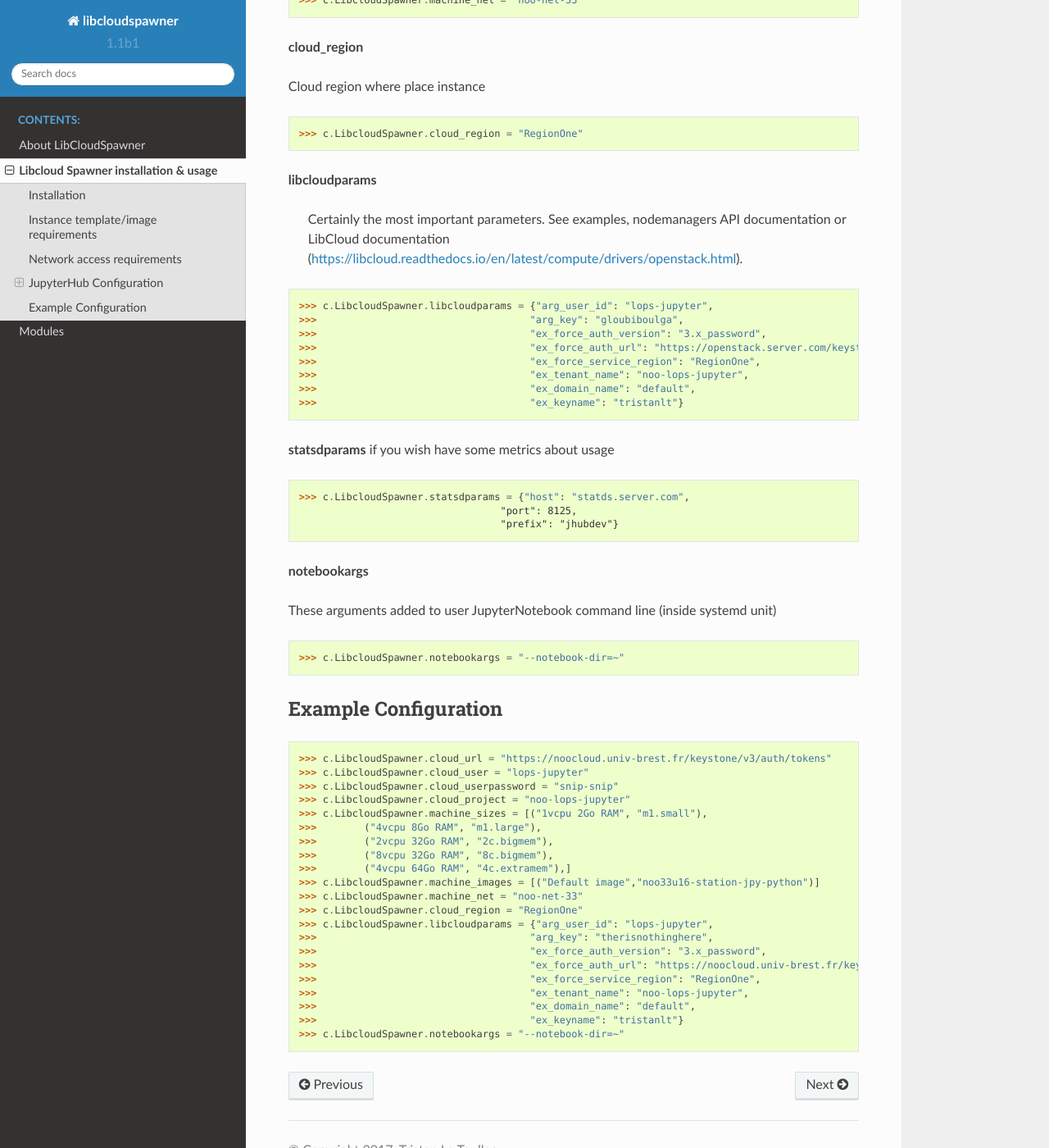
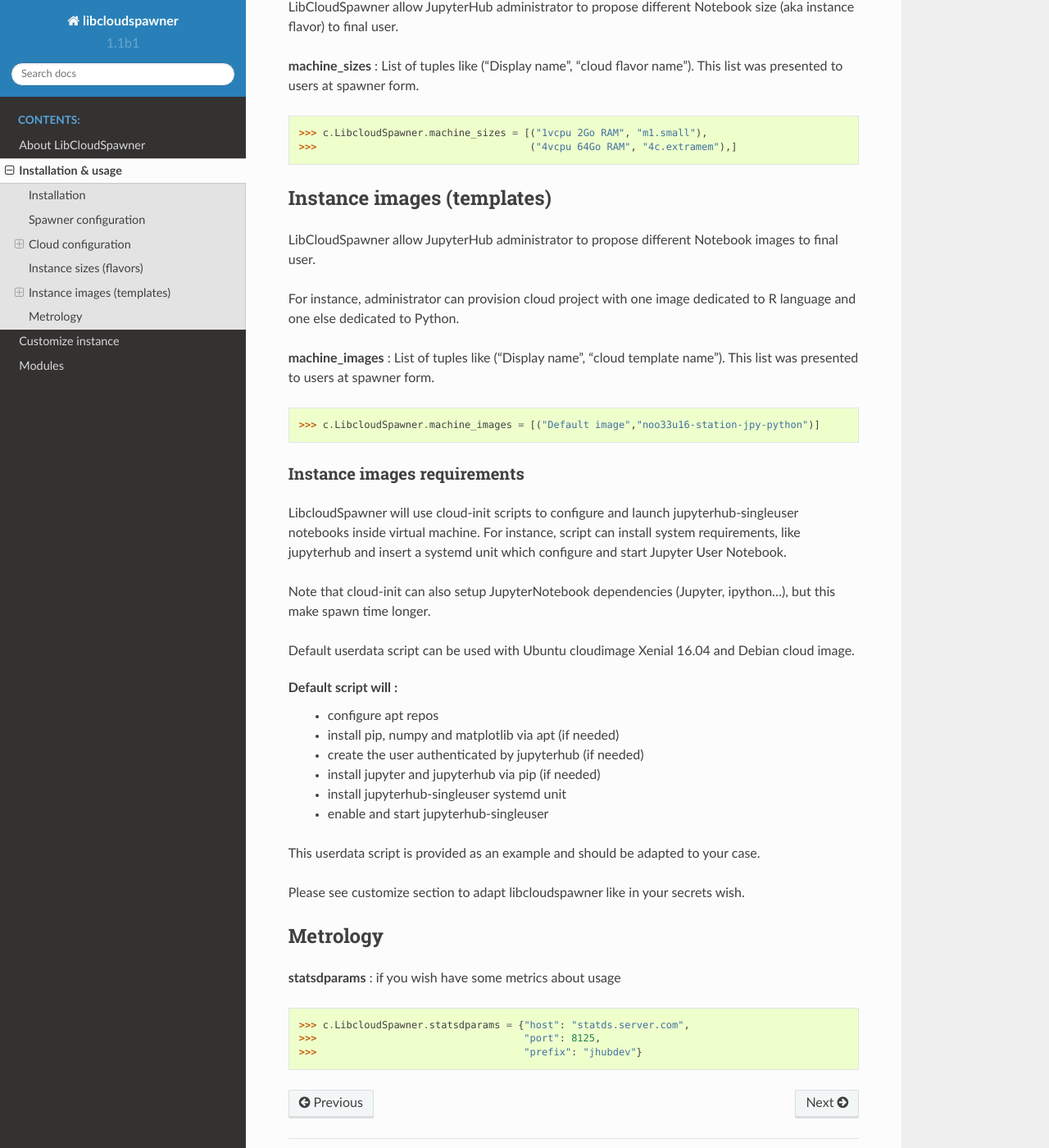
Before and after one commit to jupytercloud-project/jupyterhub-libcloudspawner, a Sphinx documentation site: the page built from doc/source/install.rst, in a window 1280 px wide and 1400 px high, scrolled down 2153 px. Shown: the whole window at 82% size. Built offline with Sphinx 7.4.7 and the Read the Docs theme 2.0.0, drawn with Linux system fonts in a browser that asks for light colours; some of the changed text lies outside the part shown.

Commit message:
Documentation in progress...

```diff
--- a/doc/source/about.rst
+++ b/doc/source/about.rst
@@ -1,14 +1,12 @@
 About LibCloudSpawner
 =====================
 
-LibcloudSpawner is a JupyterHub Spawner, it allow JupyterHub to deploy users notebooks inside cloud instance. One instance, one user.
+LibcloudSpawner is a JupyterHub Spawner, it allow JupyterHub to launch users notebooks inside cloud instance. One instance, one user.
 
-LibcloudSpawner is based on Apache Libcloud, Apache LibCloud provide an abstraction API for a lot of cloud provider. By the way, LibcloudSpawner will support OpenStack, Google Cloud Engine, Amazone AWS or CloudStack...
+LibcloudSpawner is based on Apache Libcloud, Apache LibCloud provide an abstraction API for a lot of cloud providers. By the way, LibcloudSpawner will support OpenStack, Google Cloud Engine, Amazon AWS or CloudStack...
 
 .. note::
 	For the moment, OpenStack is the only supported cloud provider. More cloud provider coming soon...
-
-
 
 .. image:: _static/general-usage.png
    :width: 600px
--- /dev/null
+++ b/doc/source/custom.rst
@@ -0,0 +1,79 @@
+Customize instance
+==================
+
+Here some informations about tunning and tweaking libcloudspawner.
+
+Best (in term of spawn time) is to customize instances images used by JupyterHub. But certain operations must be execute at instanciation time bu userdata script.
+
+Note that you can use vendor generics cloud images but JupyterHub requirements should be installs at instance startup. For final users, startup should take a while (depending on your cloud provider).
+
+Provide a custom userdata script
+--------------------------------
+
+Userdata scripts configure instance at first boot to configure and launch notebooks.
+
+LibcloudSpawner search Jinja2 template of userdata script inside a Python module.
+
+LibcloudSpawner will search templates inside **data** folder of the module designed by **spawner_conf.userdata_template_module** configuration.
+
+This module should be in JupyterHub's Python PYTHONPATH.
+
+>>> c.spawner_conf.userdata_template_module = 'acmejhubcustoms'
+
+Inside this **data** folder, LibcloudSpawner search for template designed by **spawner_conf.userdata_template_name**.
+
+>>> c.spawner_conf.userdata_template_name = 'acme-userdata.yaml.j2'
+
+Create your module
+++++++++++++++++++
+
+>>> mkdir acmejhubcustoms
+>>> touch acmejhubcustoms/__init__.py
+>>> mkdir acmejhubcustoms/data
+
+.. note:
+	Keep this module inside JupyterHub path.
+
+Create your first userdata Jinja2 template
+++++++++++++++++++++++++++++++++++++++++++
+
+Your template will receive some informations from LibcloudSpawner :
+ - jhub_env (dict) : Environnements variables from JupyterHub
+ - user (string) : Authenticated user name
+ - notebookargs (string) : from JupyterHub configuration
+ - user_options_from_form (dict) : Selected options from final user
+
+This simplest userdata template we can write ( name : _acmejhubcustoms/data/jhub.sh.j2_ )
+(implies JupyterHub was already installed on template image and authenticated user exist on instance)
+
+.. code-block:: bash
+
+	#!/bin/bash
+	# Create systemd service
+	cat <<EOF> /etc/default/jupyter
+	{% for key, value in jhub_env.items() %}
+	{{key}}={{value}}
+	{% endfor %}
+	EOF
+
+	# Search pre-installed jupyterhub
+	JHUB_SINGLEUSER=`/usr/bin/which jupyterhub-singleuser`
+
+	# Create system service
+	cat <<EOF > /etc/systemd/system/jupyterhub-singleuser.service
+	[Unit]
+	Description=JupyterHub-singleuser instance
+
+	[Service]
+	User={{ user }}
+	EnvironmentFile=/etc/default/jupyter
+	ExecStart=${JHUB_SINGLEUSER} --port=8000 --ip=0.0.0.0 {{ notebookargs }} \$@
+	[Install]
+	WantedBy=multi-user.target
+	EOF
+
+	# Reload systemd commands
+	# Start and enable service
+	systemctl daemon-reload
+	systemctl restart jupyterhub-singleuser.service
+	systemctl enable jupyterhub-singleuser.service
--- a/doc/source/index.rst
+++ b/doc/source/index.rst
@@ -12,6 +12,7 @@
 
    about
    install
+   custom
 
    api/modules
 
--- a/doc/source/install.rst
+++ b/doc/source/install.rst
@@ -1,94 +1,52 @@
-Libcloud Spawner installation & usage
-=====================================
+Installation & usage
+====================
 
-This documentation show how to user LibcloudSpawner with Jupyter Hub. In this example, we used OpenStack cloud manager, which is, at this time, the only supported Manager.
+This documentation explain how to use LibcloudSpawner with Jupyter Hub. In this example, we used OpenStack cloud manager, which is, at this time, the only supported Manager.
 
 Installation
 ------------
 
 Since JupyterHub LibCloudSpawner wasn't publish on Pypi you must pip it directly from Github.
 
->>> virtualenv -p python3 jupyterhub_oncloud
->>> source jupyterhub_oncloud/bin/activate
->>> pip install jupyterhub
+>>> pip install apache-libcloud
+>>> pip install Jinja2
 >>> pip install git+https://github.com/tristanlt/jupyter-libcloudspawner
 
-Instance template/image requirements
-------------------------------------
+Spawner configuration
+---------------------
 
-Libcloud will use a cloud-init script inserted at instance creation time, this script insert a systemd unit which configurer and start Jupyter User Notebook.
+First, configure LibcloudSpawner as your spawner in Jupyterhub configuration file.
 
-Note that cloud-init can also setup JupyterNotebook dependencies (Jupyter, ipython...), but this make spawn time longer.
+>>> c.JupyterHub.spawner_class = 'libcloudspawner.spawner.LibcloudSpawner'
 
-Templates should have :
+Cloud configuration
+-------------------
 
- - Systemd init
- - Jupyter Python package
- - Same users as the JupyterHub server (or auth)
+LibcloudSpawner will create, poll and destroy instance. It need some informations depending to your cloud provider. See examples, nodemanagers API documentation or LibCloud documentation (https://libcloud.readthedocs.io/en/latest/compute/drivers/openstack.html).
 
-Network access requirements
----------------------------
+Cloud parameters
+++++++++++++++++
 
-JupyterHub server and JupyterNotebooks nodes will communicate on port 8000. Real users will not have any contact directly with cloud nodes.
+For instance, in this case, the cloud provider is an OpenStack cloud. Login and password of the user which manage instance are lops-jupyter and gloubiboulga. Authentication handshake used Keystone v3 method and domain name is 'default'. Instances will be create in RegionOne.
 
-In Access Groups or firewall, be sure JupyterHub server access nodes on port 8000.
+**cloud_url** : Endpoint where connect to cloud provider
 
-Common case is to configure your JupyterHub and JupyterNotebooks nodes on the same private network, and associate flotting IP address to Hub.
+>>> c.LibcloudSpawner.cloud_url = "https://noocloud.univ-brest.fr/keystone/v3/auth/tokens"
+
+**cloud_user** : Cloud user which create and destroy instances
+
+>>> c.LibcloudSpawner.cloud_user = "lops-jupyter"
+
+**cloud_userpassword** : Cloud user password
+
+>>> c.LibcloudSpawner.cloud_userpassword = "sha1ooYeivai2oohaux8"
+
+**cloud_project** : Project/tenant which own notebook instances
+
+>>> c.LibcloudSpawner.cloud_project = "noo-lops-jupyter"
 
 
-JupyterHub Configuration
-------------------------
-
-You need some informations about your Cloud Environnement :
-
-- Informations about your cloud tenant
-   - Username
-   - Password
-   - Tenant/project name
-   - Tenant Network name (this network must be accessible from hub)
-   - Which Region to use
-   - Auth mode (see LibCloud docuementation or examples)
-- Information about notebook node templates
-   - Name(s) of template(s)
-- Informations about allowed flavors
-   - Name(s) of flavor(s)
-
-JupyterHub spawner is configured inside JupyterHub global configuration.
-
-Machine sizes (flavors)
-+++++++++++++++++++++++
-
-**machine_sizes**
-
-List of tuples like ("Display name", "cloud flavor name"). This list was presented to users at spawner form.
-
->>> c.LibcloudSpawner.machine_sizes = [("1vcpu 2Go RAM", "m1.small"),
->>>                                    ("4vcpu 8Go RAM", "m1.large"),
->>>                                    ("2vcpu 32Go RAM", "2c.bigmem"),
->>>                                    ("8vcpu 32Go RAM", "8c.bigmem"),
->>>                                    ("4vcpu 64Go RAM", "4c.extramem"),]
-
-**machine_images**
-
-List of tuples like ("Display name", "cloud template name"). This list was presented to users at spawner form.
-
->>> c.LibcloudSpawner.machine_images = [("Default image","noo33u16-station-jpy-python")]
-
-**machine_net**
-
-Name of network where to connect instance port
-
->>> c.LibcloudSpawner.machine_net = "noo-net-33"
-
-**cloud_region**
-
-Cloud region where place instance
-
->>> c.LibcloudSpawner.cloud_region = "RegionOne"
-
-**libcloudparams**
-
- Certainly the most important parameters. See examples, nodemanagers API documentation or LibCloud documentation (https://libcloud.readthedocs.io/en/latest/compute/drivers/openstack.html).
+**libcloudparams** : Libcloud customs parameters
 
 >>> c.LibcloudSpawner.libcloudparams = {"arg_user_id": "lops-jupyter",
 >>>                                    "arg_key": "gloubiboulga",
@@ -99,40 +57,72 @@
 >>>                                    "ex_domain_name": "default",
 >>>                                    "ex_keyname": "tristanlt"}
 
-**statsdparams** if you wish have some metrics about usage
+Cloud Network
++++++++++++++
+
+JupyterHub server and JupyterNotebooks nodes will communicate on port 8000. Real users will not have any contact directly with cloud instances. In Access Groups or firewall, be sure JupyterHub server access nodes on port 8000.
+
+Common case is to configure your JupyterHub and JupyterNotebooks nodes on the same private network, and associate flotting IP address to Hub.
+
+**machine_net** : Name of network where to connect instance port.
+
+>>> c.LibcloudSpawner.machine_net = "noo-net-33"
+
+Region
+++++++
+
+**cloud_region** : Instance cloud region.
+
+>>> c.LibcloudSpawner.cloud_region = "RegionOne"
+
+
+Instance sizes (flavors)
+------------------------
+
+LibCloudSpawner allow JupyterHub administrator to propose different Notebook size (aka instance flavor) to final user.
+
+**machine_sizes** : List of tuples like ("Display name", "cloud flavor name"). This list was presented to users at spawner form.
+
+>>> c.LibcloudSpawner.machine_sizes = [("1vcpu 2Go RAM", "m1.small"),
+>>>                                    ("4vcpu 64Go RAM", "4c.extramem"),]
+
+Instance images (templates)
+---------------------------
+
+LibCloudSpawner allow JupyterHub administrator to propose different Notebook images to final user.
+
+For instance, administrator can provision cloud project with one image dedicated to R language and one else dedicated to Python.
+
+**machine_images** : List of tuples like ("Display name", "cloud template name"). This list was presented to users at spawner form.
+
+>>> c.LibcloudSpawner.machine_images = [("Default image","noo33u16-station-jpy-python")]
+
+Instance images requirements
+++++++++++++++++++++++++++++
+
+LibcloudSpawner will use cloud-init scripts to configure and launch jupyterhub-singleuser notebooks inside virtual machine. For instance, script can install system requirements, like jupyterhub and insert a systemd unit which configure and start Jupyter User Notebook.
+
+Note that cloud-init can also setup JupyterNotebook dependencies (Jupyter, ipython...), but this make spawn time longer.
+
+Default userdata script can be used with Ubuntu cloudimage Xenial 16.04 and Debian cloud image.
+
+Default script will :
+ - configure apt repos
+ - install pip, numpy and matplotlib via apt (if needed)
+ - create the user authenticated by jupyterhub (if needed)
+ - install jupyter and jupyterhub via pip (if needed)
+ - install jupyterhub-singleuser systemd unit
+ - enable and start jupyterhub-singleuser
+
+This userdata script is provided as an example and should be adapted to your case.
+
+Please see customize section to adapt libcloudspawner like in your secrets wish.
+
+Metrology
+---------
+
+**statsdparams** : if you wish have some metrics about usage
 
 >>> c.LibcloudSpawner.statsdparams = {"host": "statds.server.com",
-                                  "port": 8125,
-                                  "prefix": "jhubdev"}
-
-**notebookargs**
-
-These arguments added to user JupyterNotebook command line (inside systemd unit)
-
->>> c.LibcloudSpawner.notebookargs = "--notebook-dir=~"
-
-
-Example Configuration
----------------------
-
->>> c.LibcloudSpawner.cloud_url = "https://noocloud.univ-brest.fr/keystone/v3/auth/tokens"
->>> c.LibcloudSpawner.cloud_user = "lops-jupyter"
->>> c.LibcloudSpawner.cloud_userpassword = "snip-snip"
->>> c.LibcloudSpawner.cloud_project = "noo-lops-jupyter"
->>> c.LibcloudSpawner.machine_sizes = [("1vcpu 2Go RAM", "m1.small"),
->>>        ("4vcpu 8Go RAM", "m1.large"),
->>>        ("2vcpu 32Go RAM", "2c.bigmem"),
->>>        ("8vcpu 32Go RAM", "8c.bigmem"),
->>>        ("4vcpu 64Go RAM", "4c.extramem"),]
->>> c.LibcloudSpawner.machine_images = [("Default image","noo33u16-station-jpy-python")]
->>> c.LibcloudSpawner.machine_net = "noo-net-33"
->>> c.LibcloudSpawner.cloud_region = "RegionOne"
->>> c.LibcloudSpawner.libcloudparams = {"arg_user_id": "lops-jupyter",
->>>                                    "arg_key": "therisnothinghere",
->>>                                    "ex_force_auth_version": "3.x_password",
->>>                                    "ex_force_auth_url": "https://noocloud.univ-brest.fr/keystone/v3/auth/tokens",
->>>                                    "ex_force_service_region": "RegionOne",
->>>                                    "ex_tenant_name": "noo-lops-jupyter",
->>>                                    "ex_domain_name": "default",
->>>                                    "ex_keyname": "tristanlt"}
->>> c.LibcloudSpawner.notebookargs = "--notebook-dir=~"
+>>>                                   "port": 8125,
+>>>                                   "prefix": "jhubdev"}
```
Also changed, not shown: 1 other file.
